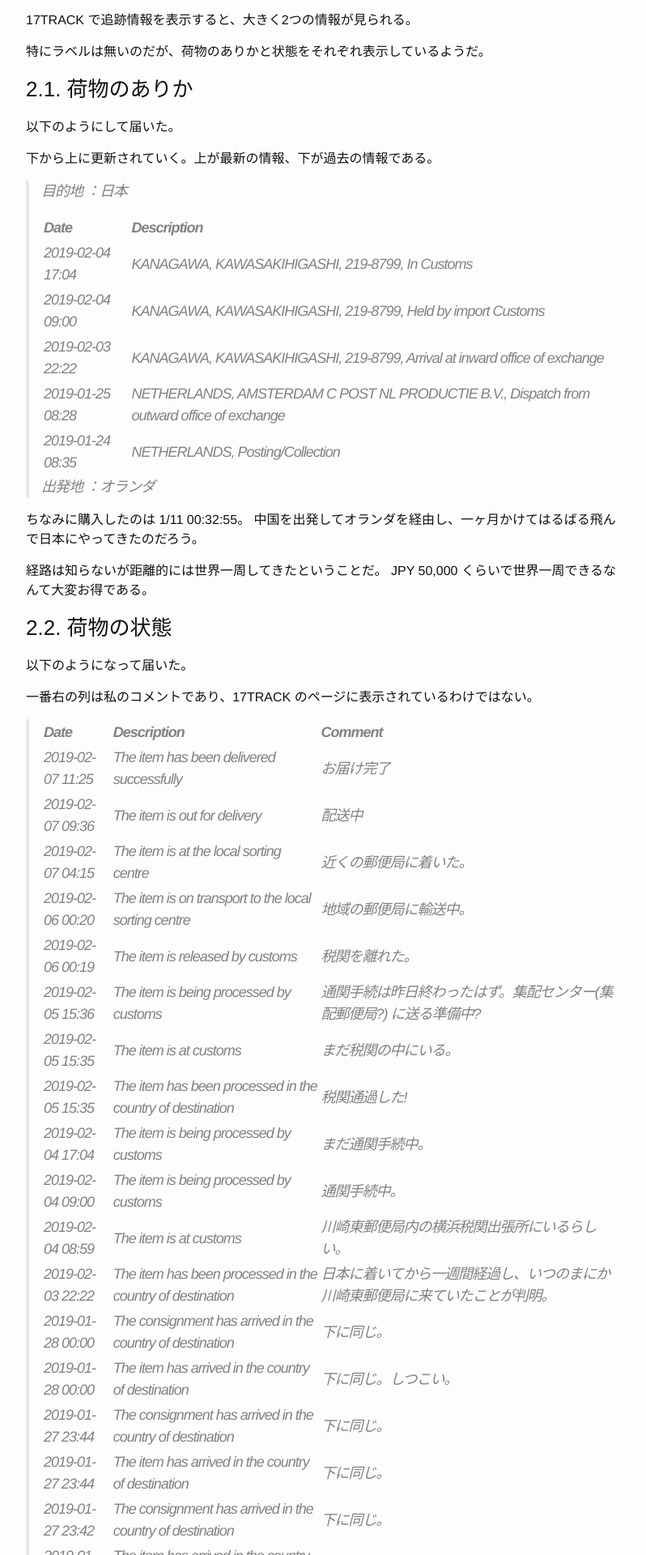
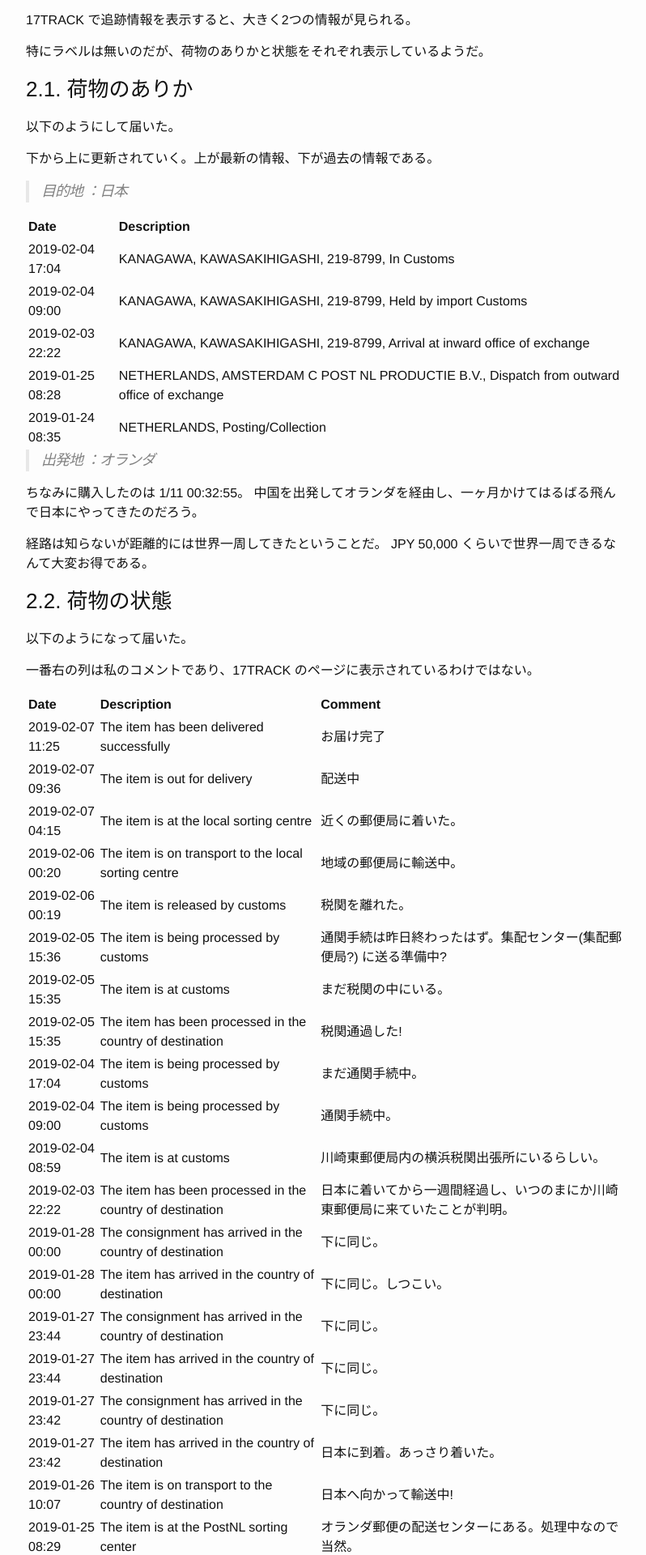
Before and after one commit to kikei/kikei.github.io, a Jekyll site: the page built from _posts/2019-02-21-17tracks.md, in a window 1280 px wide. Shown: the part 1718-3638 px from the top of the page at 81% size, without its empty margins (238-1036 px from the left). Built offline with Jekyll 4.4.1, drawn with Linux system fonts in a browser that asks for light colours; comment, search, counter and statistics services are not loaded.

```diff
--- a/_posts/2019-02-21-17tracks.md
+++ b/_posts/2019-02-21-17tracks.md
@@ -56,15 +56,15 @@ JOYBUY で商品を購入すると、数日の後に Tracking ID が払出され
 下から上に更新されていく。上が最新の情報、下が過去の情報である。
 
 > 目的地 ：日本
->
-> | Date             | Description |
-> |:----------------------------|:----------------------------------------------|
-> | 2019-02-04 17:04 | KANAGAWA, KAWASAKIHIGASHI, 219-8799, In Customs |
-> | 2019-02-04 09:00 | KANAGAWA, KAWASAKIHIGASHI, 219-8799, Held by import Customs |
-> | 2019-02-03 22:22 | KANAGAWA, KAWASAKIHIGASHI, 219-8799, Arrival at inward office of exchange |
-> | 2019-01-25 08:28 | NETHERLANDS, AMSTERDAM C POST NL PRODUCTIE B.V., Dispatch from outward office of exchange |
-> | 2019-01-24 08:35 | NETHERLANDS, Posting/Collection |
->
+
+| Date             | Description |
+|:----------------------------|:----------------------------------------------|
+| 2019-02-04 17:04 | KANAGAWA, KAWASAKIHIGASHI, 219-8799, In Customs |
+| 2019-02-04 09:00 | KANAGAWA, KAWASAKIHIGASHI, 219-8799, Held by import Customs |
+| 2019-02-03 22:22 | KANAGAWA, KAWASAKIHIGASHI, 219-8799, Arrival at inward office of exchange |
+| 2019-01-25 08:28 | NETHERLANDS, AMSTERDAM C POST NL PRODUCTIE B.V., Dispatch from outward office of exchange |
+| 2019-01-24 08:35 | NETHERLANDS, Posting/Collection |
+
 > 出発地 ：オランダ
 
 ちなみに購入したのは 1/11 00:32:55。
@@ -79,35 +79,35 @@ JPY 50,000 くらいで世界一周できるなんて大変お得である。
 
 一番右の列は私のコメントであり、17TRACK のページに表示されているわけではない。
 
-> | Date             | Description | Comment |
-> |:-----------------|:--------------------------------------|:-----------------|
-> | 2019-02-07 11:25 | The item has been delivered successfully | お届け完了 |
-> | 2019-02-07 09:36 | The item is out for delivery | 配送中 |
-> | 2019-02-07 04:15 | The item is at the local sorting centre | 近くの郵便局に着いた。|
-> | 2019-02-06 00:20 | The item is on transport to the local sorting centre | 地域の郵便局に輸送中。|
-> | 2019-02-06 00:19 | The item is released by customs | 税関を離れた。|
-> | 2019-02-05 15:36 | The item is being processed by customs | 通関手続は昨日終わったはず。集配センター(集配郵便局?) に送る準備中?|
-> | 2019-02-05 15:35 | The item is at customs | まだ税関の中にいる。|
-> | 2019-02-05 15:35 | The item has been processed in the country of destination | 税関通過した! |
-> | 2019-02-04 17:04 | The item is being processed by customs | まだ通関手続中。|
-> | 2019-02-04 09:00 | The item is being processed by customs | 通関手続中。|
-> | 2019-02-04 08:59 | The item is at customs | 川崎東郵便局内の横浜税関出張所にいるらしい。|
-> | 2019-02-03 22:22 | The item has been processed in the country of destination | 日本に着いてから一週間経過し、いつのまにか川崎東郵便局に来ていたことが判明。|
-> | 2019-01-28 00:00 | The consignment has arrived in the country of destination | 下に同じ。|
-> | 2019-01-28 00:00 | The item has arrived in the country of destination | 下に同じ。しつこい。|
-> | 2019-01-27 23:44 | The consignment has arrived in the country of destination | 下に同じ。|
-> | 2019-01-27 23:44 | The item has arrived in the country of destination | 下に同じ。|
-> | 2019-01-27 23:42 | The consignment has arrived in the country of destination | 下に同じ。|
-> | 2019-01-27 23:42 | The item has arrived in the country of destination | 日本に到着。あっさり着いた。|
-> | 2019-01-26 10:07 | The item is on transport to the country of destination | 日本へ向かって輸送中! |
-> | 2019-01-25 08:29 | The item is at the PostNL sorting center | オランダ郵便の配送センターにある。処理中なので当然。|
-> | 2019-01-25 08:29 | The item is processed at the PostNL sorting center | オランダ郵便の配送センターにて処理中。|
-> | 2019-01-24 08:34 | Consignment received at the PostNL Acceptance Centre | オランダ郵便で荷物を受理した。中国を出発してさらに一週間、オランダに届いたみたい。|
-> | 2019-01-18 05:30 | The item has left the originating country | ついに中国を出発。ここまで一週間。|
-> | 2019-01-16 23:03 | The item is lodged to airport warehouse in originating country | 中国の空港に着いたっぽい。|
-> | 2019-01-16 06:35 | The item is ready for shipment | 発送準備完了 |
-> | 2019-01-16 06:34 | The item is pre-advised | 未発送 |
-> | 2019-01-12 08:16 | The Item is at the shippers warehouse | 注文の2営業日後。まだ倉庫にあるらしい。 |
+| Date             | Description | Comment |
+|:-----------------|:--------------------------------------|:-----------------|
+| 2019-02-07 11:25 | The item has been delivered successfully | お届け完了 |
+| 2019-02-07 09:36 | The item is out for delivery | 配送中 |
+| 2019-02-07 04:15 | The item is at the local sorting centre | 近くの郵便局に着いた。|
+| 2019-02-06 00:20 | The item is on transport to the local sorting centre | 地域の郵便局に輸送中。|
+| 2019-02-06 00:19 | The item is released by customs | 税関を離れた。|
+| 2019-02-05 15:36 | The item is being processed by customs | 通関手続は昨日終わったはず。集配センター(集配郵便局?) に送る準備中?|
+| 2019-02-05 15:35 | The item is at customs | まだ税関の中にいる。|
+| 2019-02-05 15:35 | The item has been processed in the country of destination | 税関通過した! |
+| 2019-02-04 17:04 | The item is being processed by customs | まだ通関手続中。|
+| 2019-02-04 09:00 | The item is being processed by customs | 通関手続中。|
+| 2019-02-04 08:59 | The item is at customs | 川崎東郵便局内の横浜税関出張所にいるらしい。|
+| 2019-02-03 22:22 | The item has been processed in the country of destination | 日本に着いてから一週間経過し、いつのまにか川崎東郵便局に来ていたことが判明。|
+| 2019-01-28 00:00 | The consignment has arrived in the country of destination | 下に同じ。|
+| 2019-01-28 00:00 | The item has arrived in the country of destination | 下に同じ。しつこい。|
+| 2019-01-27 23:44 | The consignment has arrived in the country of destination | 下に同じ。|
+| 2019-01-27 23:44 | The item has arrived in the country of destination | 下に同じ。|
+| 2019-01-27 23:42 | The consignment has arrived in the country of destination | 下に同じ。|
+| 2019-01-27 23:42 | The item has arrived in the country of destination | 日本に到着。あっさり着いた。|
+| 2019-01-26 10:07 | The item is on transport to the country of destination | 日本へ向かって輸送中! |
+| 2019-01-25 08:29 | The item is at the PostNL sorting center | オランダ郵便の配送センターにある。処理中なので当然。|
+| 2019-01-25 08:29 | The item is processed at the PostNL sorting center | オランダ郵便の配送センターにて処理中。|
+| 2019-01-24 08:34 | Consignment received at the PostNL Acceptance Centre | オランダ郵便で荷物を受理した。中国を出発してさらに一週間、オランダに届いたみたい。|
+| 2019-01-18 05:30 | The item has left the originating country | ついに中国を出発。ここまで一週間。|
+| 2019-01-16 23:03 | The item is lodged to airport warehouse in originating country | 中国の空港に着いたっぽい。|
+| 2019-01-16 06:35 | The item is ready for shipment | 発送準備完了 |
+| 2019-01-16 06:34 | The item is pre-advised | 未発送 |
+| 2019-01-12 08:16 | The Item is at the shippers warehouse | 注文の2営業日後。まだ倉庫にあるらしい。 |
 
 こうやってみると淡々と進んでいるようだが、実は情報の更新はリアルタイムでない。
 つまり、1ステップごとに行が追加されていくのではなく、
```
